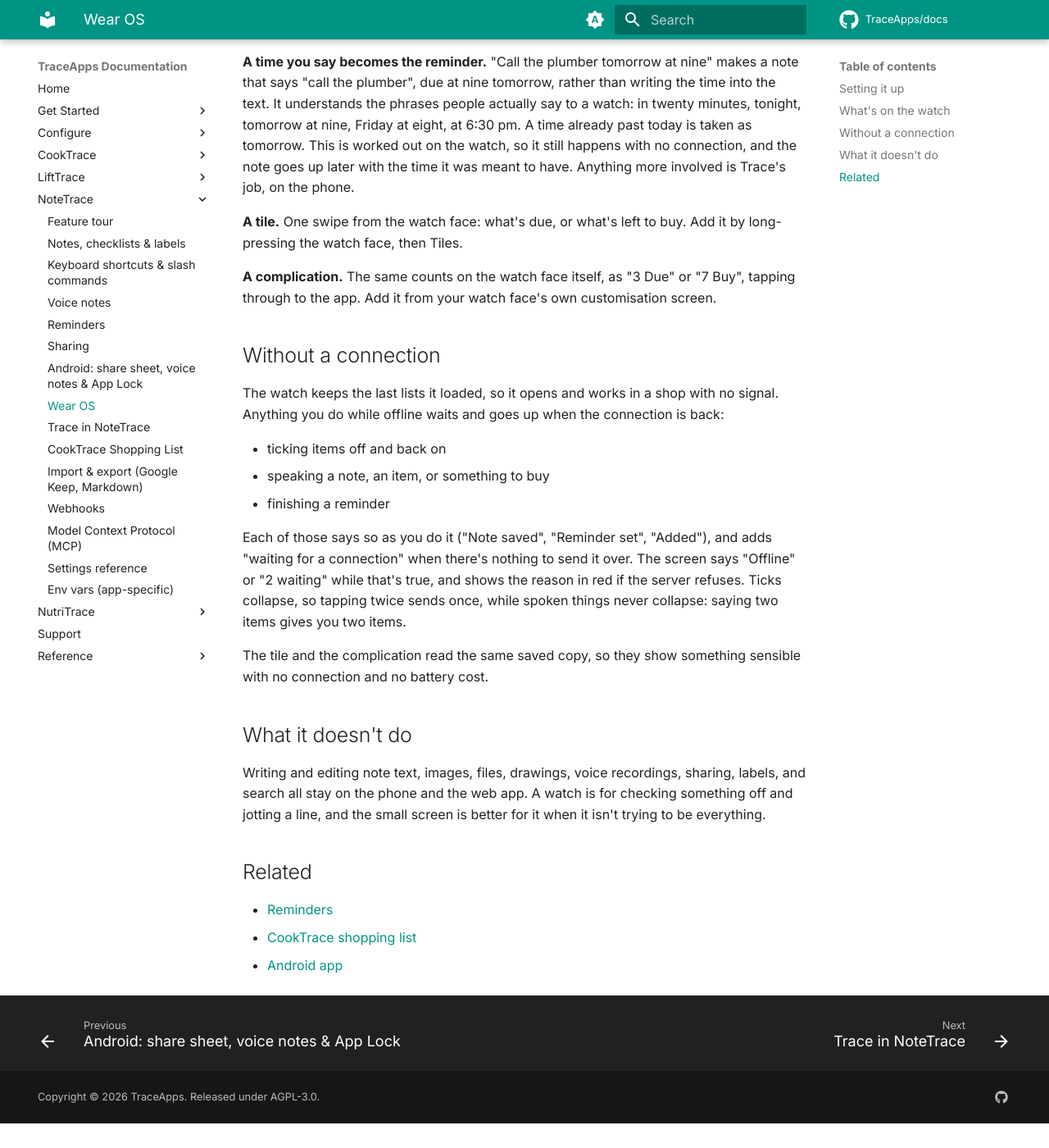
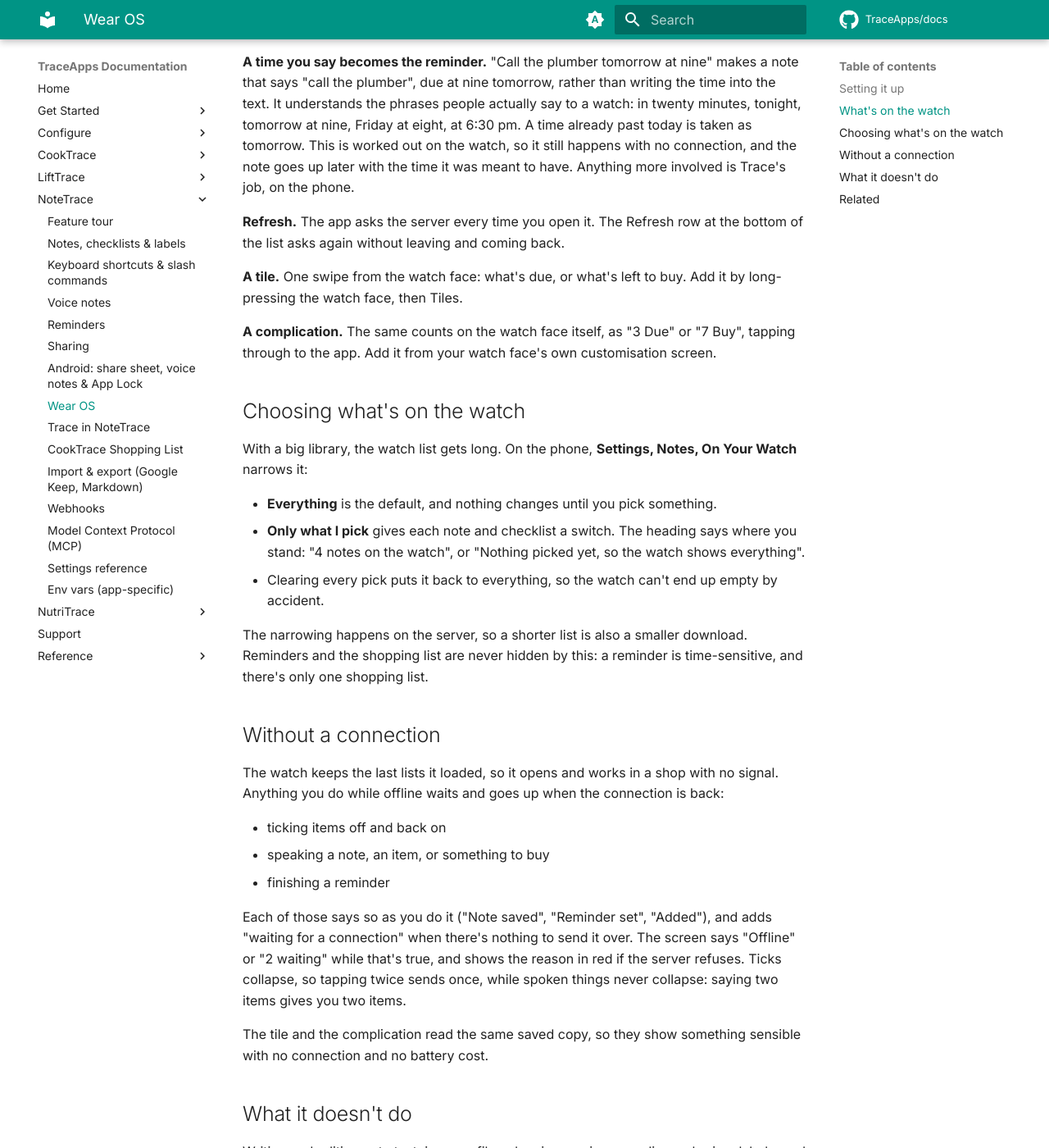
Before and after one commit to TraceApps/docs, an MkDocs documentation site: the page built from docs/notetrace/wear.md, in a window 1280 px wide and 1400 px high, scrolled down 1489 px. Shown: the whole window at 82% size. Built offline with MkDocs 1.6.1 and Material for MkDocs 9.7.7, drawn with Linux system fonts in a browser that asks for light colours; comment, search, counter and statistics services are not loaded; before the commit the page ends 2859 px from its top, so only the background shows below that.

Commit message:
Document the watch picker and refresh

```diff
--- a/docs/notetrace/wear.md
+++ b/docs/notetrace/wear.md
@@ -32,9 +32,21 @@ There is nothing to type on the watch, and no separate account. Signing out on t
 
 **A time you say becomes the reminder.** "Call the plumber tomorrow at nine" makes a note that says "call the plumber", due at nine tomorrow, rather than writing the time into the text. It understands the phrases people actually say to a watch: in twenty minutes, tonight, tomorrow at nine, Friday at eight, at 6:30 pm. A time already past today is taken as tomorrow. This is worked out on the watch, so it still happens with no connection, and the note goes up later with the time it was meant to have. Anything more involved is Trace's job, on the phone.
 
+**Refresh.** The app asks the server every time you open it. The Refresh row at the bottom of the list asks again without leaving and coming back.
+
 **A tile.** One swipe from the watch face: what's due, or what's left to buy. Add it by long-pressing the watch face, then Tiles.
 
 **A complication.** The same counts on the watch face itself, as "3 Due" or "7 Buy", tapping through to the app. Add it from your watch face's own customisation screen.
+
+## Choosing what's on the watch
+
+With a big library, the watch list gets long. On the phone, **Settings, Notes, On Your Watch** narrows it:
+
+- **Everything** is the default, and nothing changes until you pick something.
+- **Only what I pick** gives each note and checklist a switch. The heading says where you stand: "4 notes on the watch", or "Nothing picked yet, so the watch shows everything".
+- Clearing every pick puts it back to everything, so the watch can't end up empty by accident.
+
+The narrowing happens on the server, so a shorter list is also a smaller download. Reminders and the shopping list are never hidden by this: a reminder is time-sensitive, and there's only one shopping list.
 
 ## Without a connection
 
```
Also changed, not shown: docs/notetrace/settings.md (+2 -0 lines).
